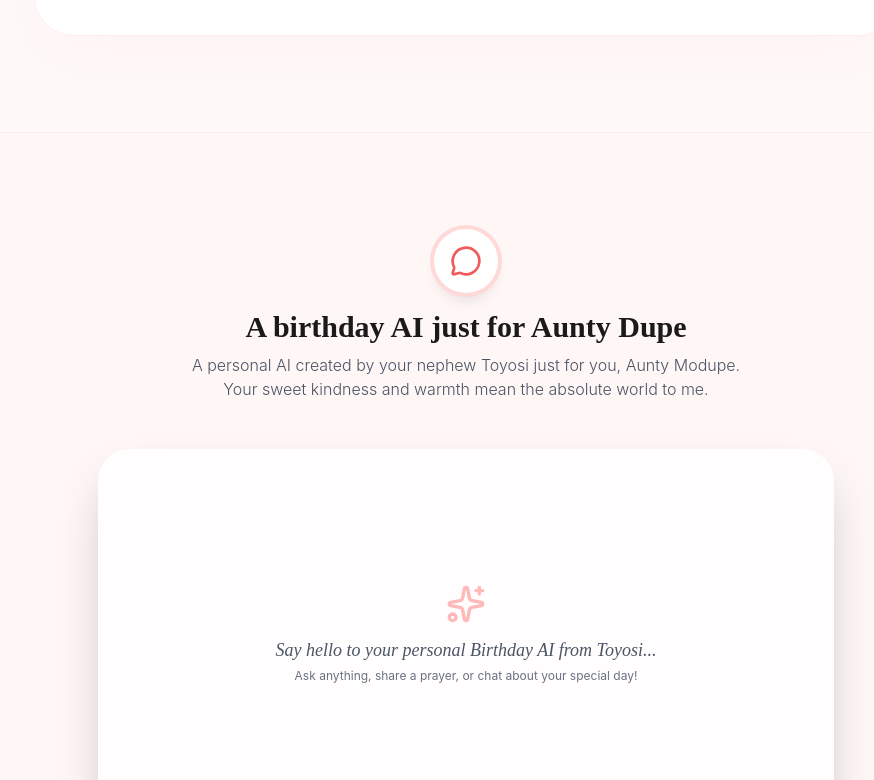
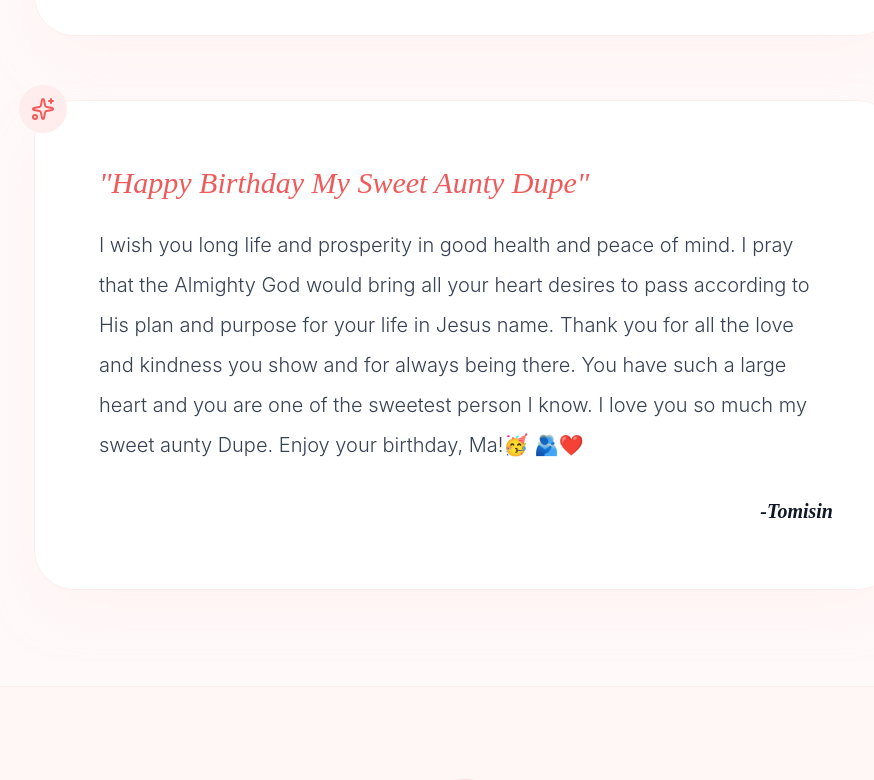
Before and after one commit to IAMTOYO-AI/aunty-dupe, a React (Vite) app: page / in a window 1280 px wide. Shown: the part 5960-6740 px from the top of the page, without its empty margins (174-1048 px from the left). Built offline with nearby package versions, Linux system fonts and the light colour scheme.

Commit message:
Update App.tsx

```diff
--- a/src/App.tsx
+++ b/src/App.tsx
@@ -234,6 +234,12 @@ const LETTERS: Letter[] = [
     title: "To My Dearest Aunty Dupe",
     content: "Happy birthday to my sweet aunty🎉❤️. May this new year of your life be filled with abundant blessings, good health, joy, peace, and countless reasons to smile. May God continue to guide and protect you, grant you the desires of your heart, and bless everything you do. May your days be long, beautiful, and filled with memorable moments surrounded by the people who love you. Thank you for being such an amazing aunty. I pray that this new chapter brings you greater happiness, success, and God's endless favour. Happy birthday once again, Aunty! 🎂🎊❤️ May you continue to shine and flourish in all that you do.",
     signature: "With All My Love, Toyosi"
+  },
+  {
+    id: 2,
+    title: "Happy Birthday My Sweet Aunty Dupe",
+    content: "I wish you long life and prosperity in good health and peace of mind. I pray that the Almighty God would bring all your heart desires to pass according to His plan and purpose for your life in Jesus name. Thank you for all the love and kindness you show and for always being there. You have such a large heart and you are one of the sweetest person I know. I love you so much my sweet aunty Dupe. Enjoy your birthday, Ma!🥳 🫂❤️",
+    signature: "Tomisin"
   }
 ];
 
```
